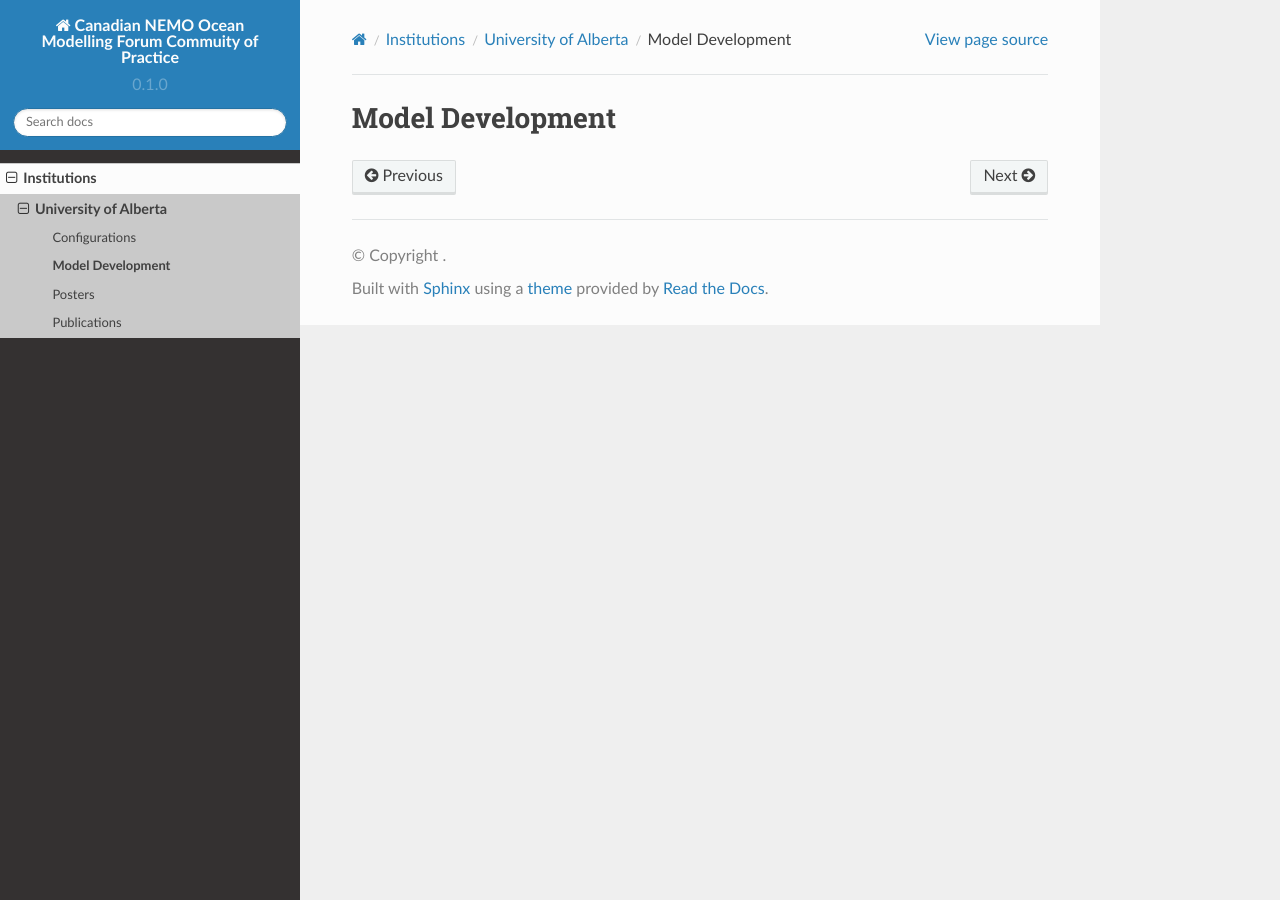
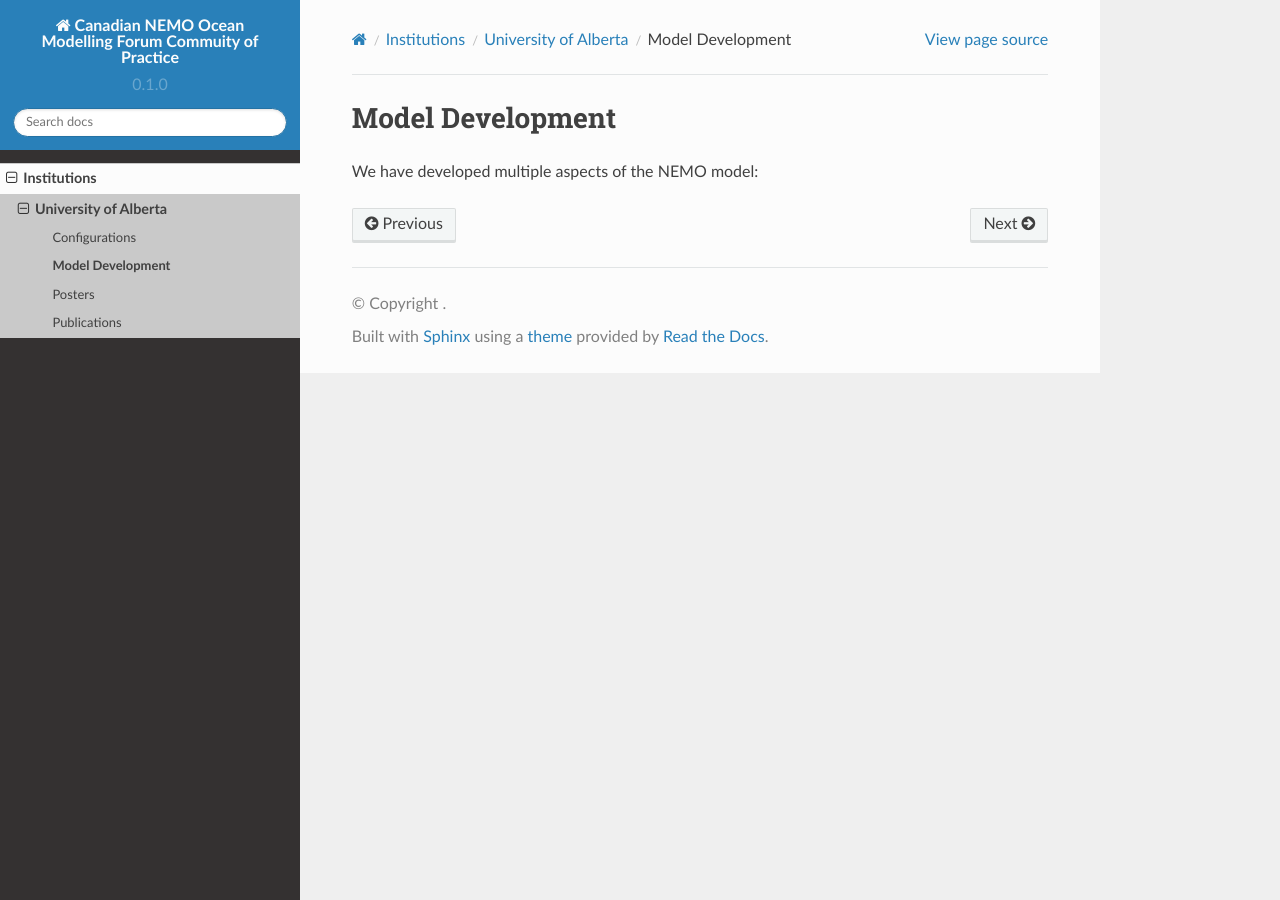
Before and after one commit to UofA-NEMO/Canadian-NEMO-Ocean-Modelling-Forum-Community-of-Practice, a Sphinx documentation site: the page built from docs/Institutions/UofA/Model_Development/index.rst, in a window 1280 px wide. Built offline with Sphinx 7.4.7 and the Read the Docs theme 2.0.0, drawn with Linux system fonts in a browser that asks for light colours; pages that are not in the unit, such as notebooks, are missing from menus.

Commit message:
Update index.rst

```diff
--- a/docs/Institutions/UofA/Model_Development/index.rst
+++ b/docs/Institutions/UofA/Model_Development/index.rst
@@ -1,5 +1,7 @@
 Model Development
 =================
+
+We have developed multiple aspects of the NEMO model:
 
 .. toctree::
    :maxdepth: 1
```
